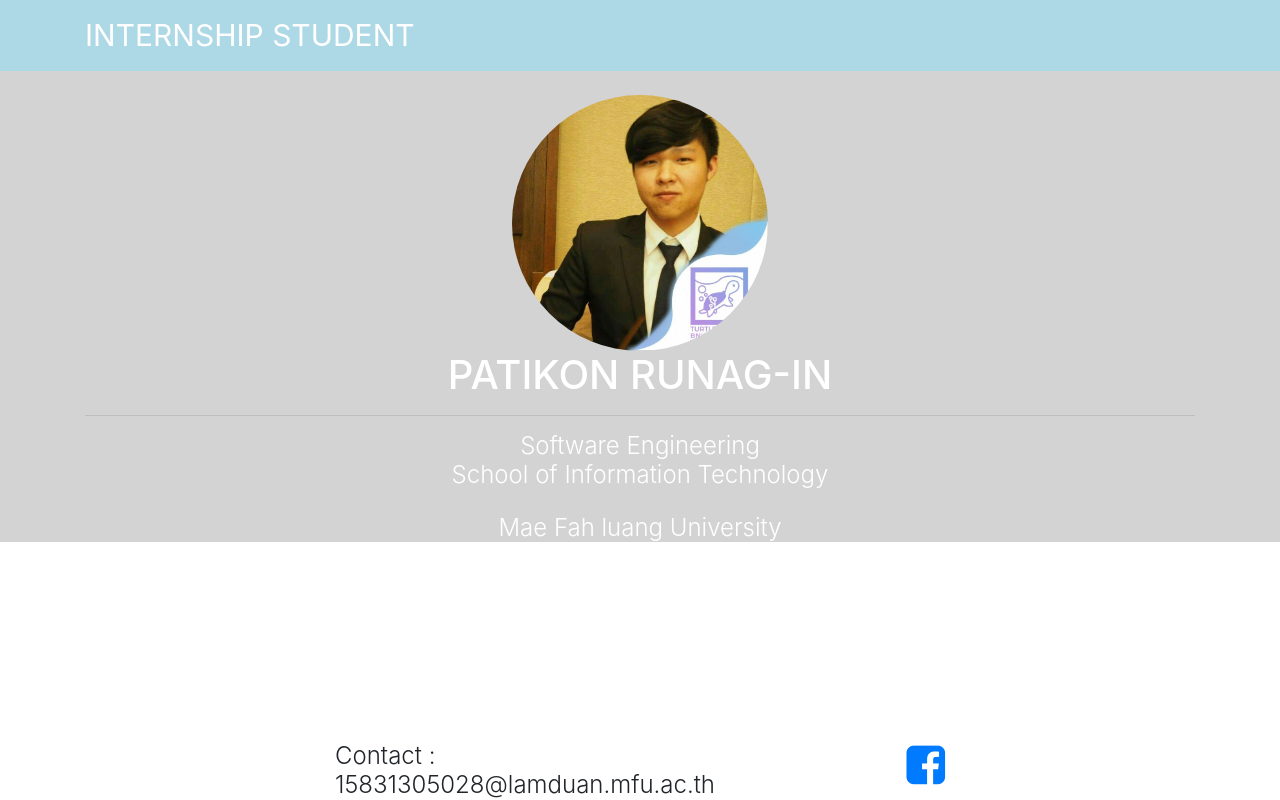
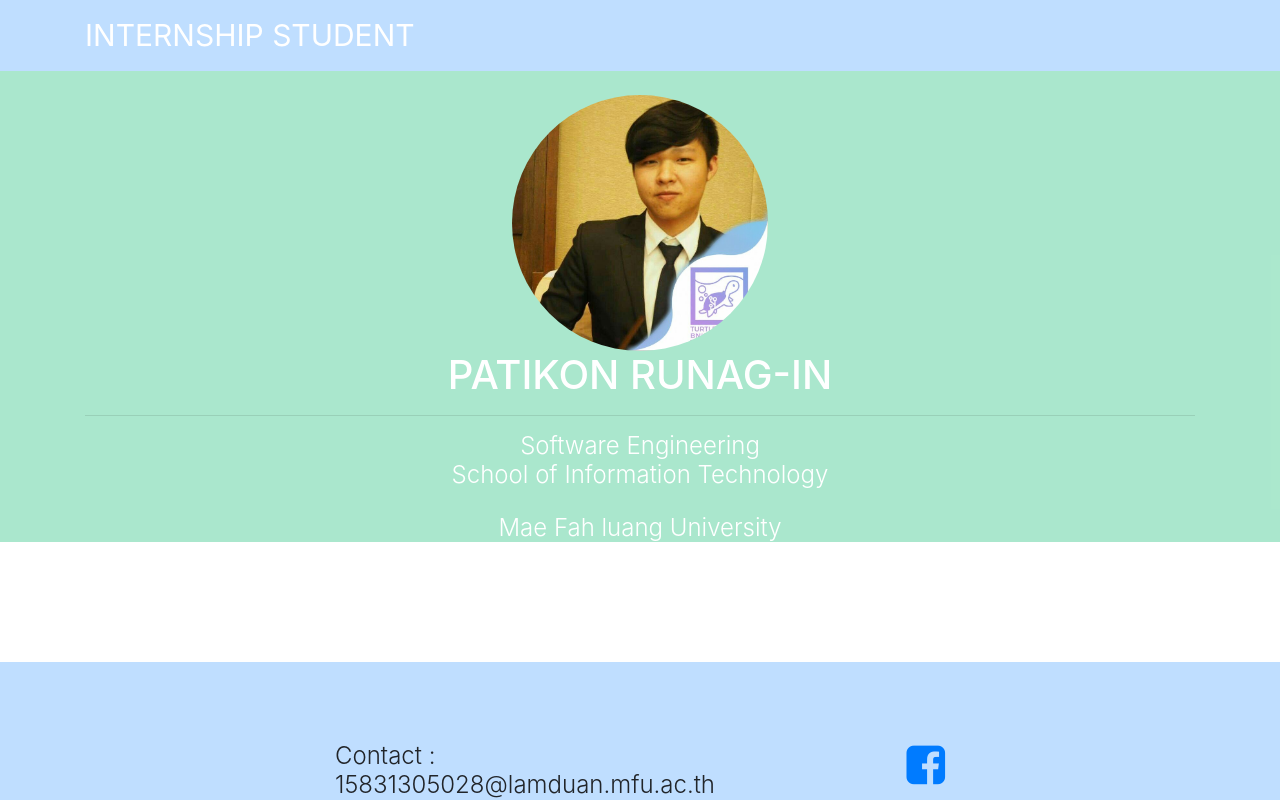
Before and after one commit to Jaylers/dayone, a website: page knes/knes.html in a window 1280 px wide. Drawn offline with nearby package versions, Linux system fonts and the light colour scheme.

Commit message:
what's your ture color

```diff
--- a/knes/knes.css
+++ b/knes/knes.css
@@ -7,7 +7,7 @@ body, html {
 }
 
 .navbar {
-background-color: LightBlue;
+background-color: rgba(0,123,255,.25);
 }
 .circle {
     height: 256px;
@@ -15,7 +15,7 @@ background-color: LightBlue;
     border-radius: 50%;
 }
  .bg {
-    background-color:LightGray;
+    background-color:#44cb9073;
  }
 
 .fixed {
@@ -23,3 +23,9 @@ background-color: LightBlue;
      bottom: 0;
      min-width: 100%;
  }
+
+ .footer {
+     bottom: 0;
+     padding-top: 5rem;
+     background-color: rgba(0,123,255,.25);
+ }
--- a/knes/knes.html
+++ b/knes/knes.html
@@ -38,7 +38,7 @@
 
 <!-- Footer -->
 
-<div class="fixed container">
+<div class="fixed container footer">
     <div class="row">
         <div class="col-sm-3"></div>
 
@@ -56,7 +56,5 @@
     </div>
 </div>
 
-
-
 </body>
 </html>
```
